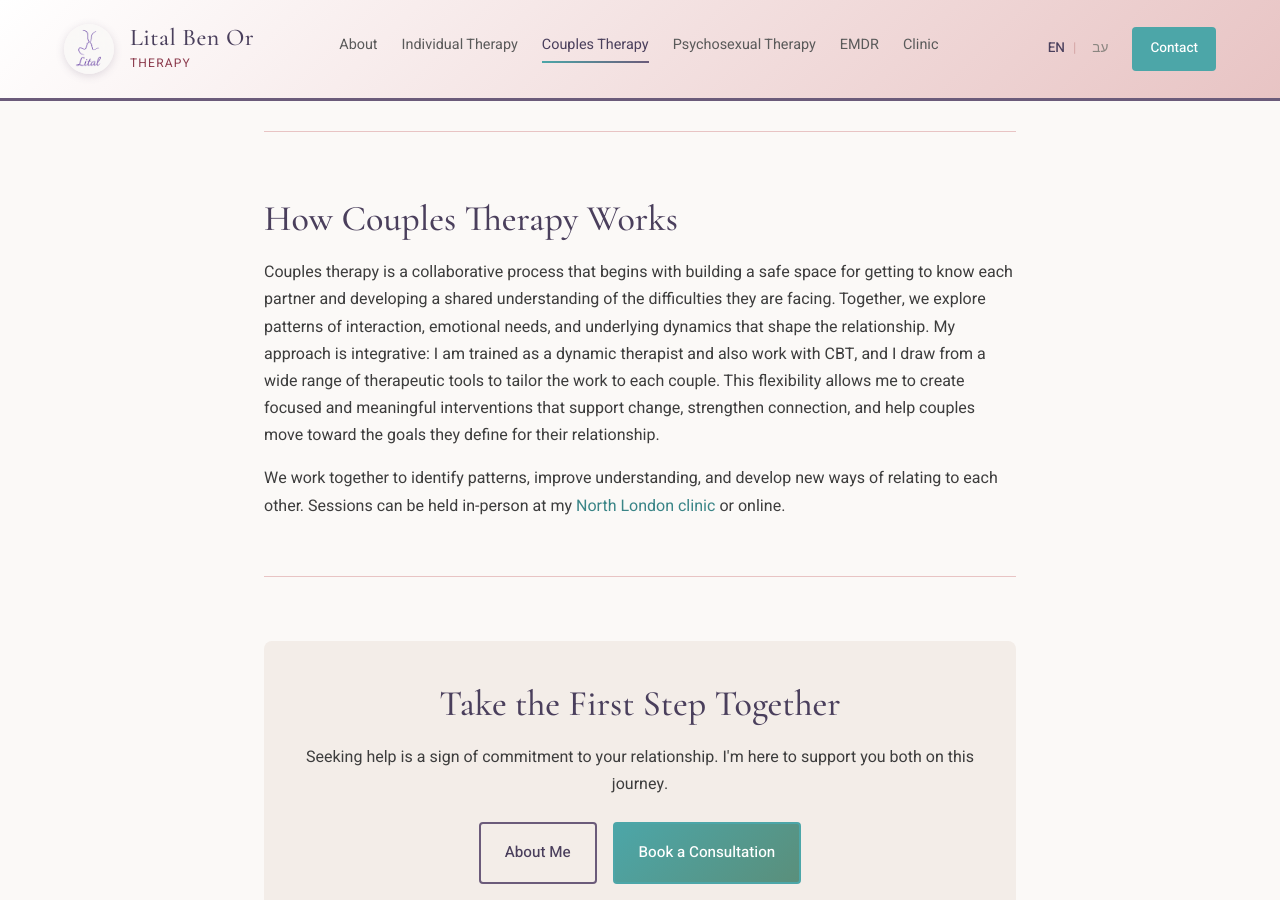
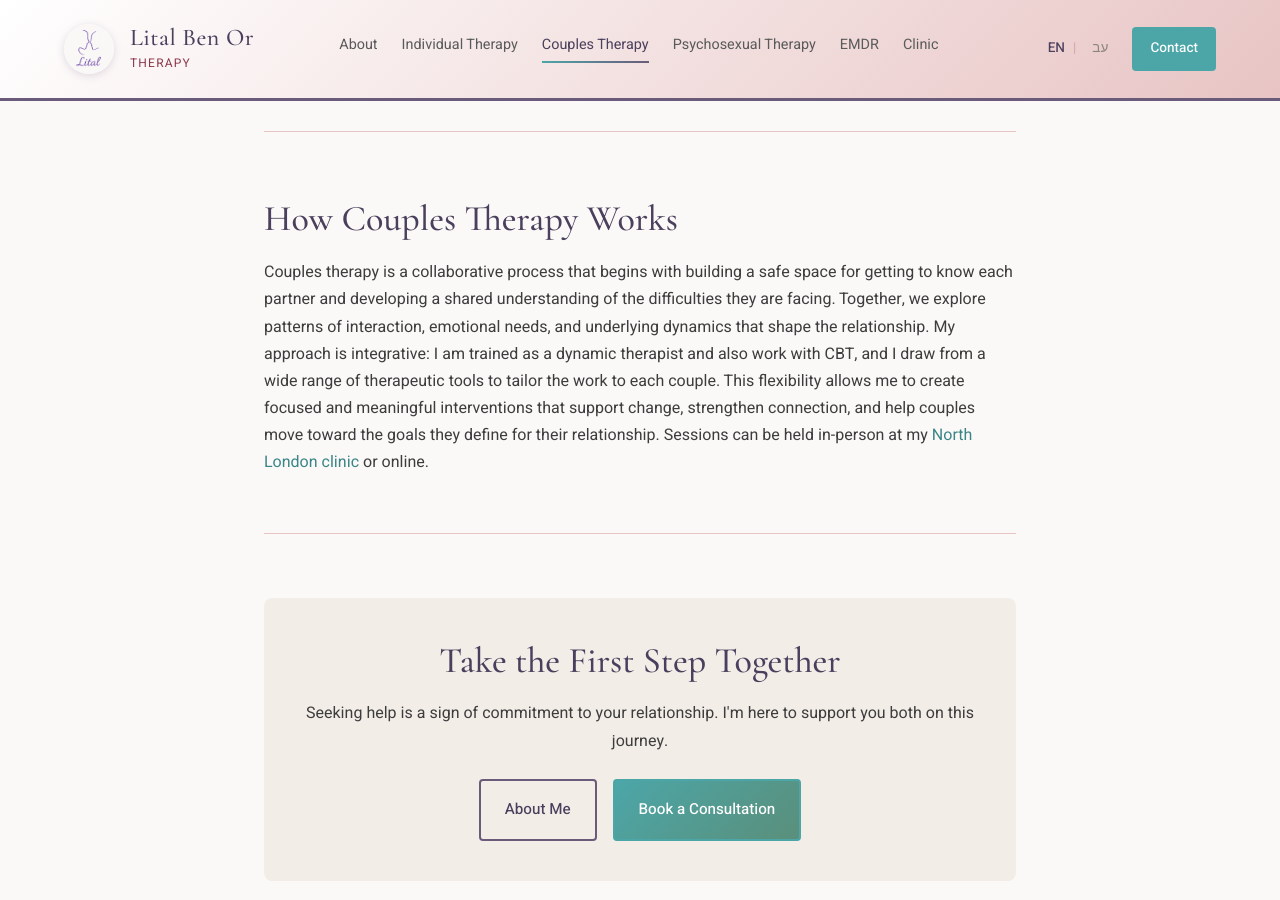
Before and after one commit to litalbenor/litalbenor.github.io, a Jekyll site: the page built from en/couples-therapy.md, in a window 1280 px wide and 900 px high, scrolled down 968 px. Built offline with Jekyll 4.4.1, drawn with Linux system fonts in a browser that asks for light colours.

Commit message:
Update couples therapy page: combine paragraphs in how it works section

```diff
--- a/en/couples-therapy.md
+++ b/en/couples-therapy.md
@@ -42,9 +42,7 @@ permalink: /en/couples-therapy
       <h2>How Couples Therapy Works</h2>
       <p>
         Couples therapy is a collaborative process that begins with building a safe space for getting to know each partner and developing a shared understanding of the difficulties they are facing. Together, we explore patterns of interaction, emotional needs, and underlying dynamics that shape the relationship. My approach is integrative: I am trained as a dynamic therapist and also work with CBT, and I draw from a wide range of therapeutic tools to tailor the work to each couple. This flexibility allows me to create focused and meaningful interventions that support change, strengthen connection, and help couples move toward the goals they define for their relationship.
-      </p>
-      <p>
-        We work together to identify patterns, improve understanding, and develop new ways of relating to each other. Sessions can be held in-person at my <a href="/en/clinic">North London clinic</a> or online.
+        Sessions can be held in-person at my <a href="/en/clinic">North London clinic</a> or online.
       </p>
     </section>
 
```
